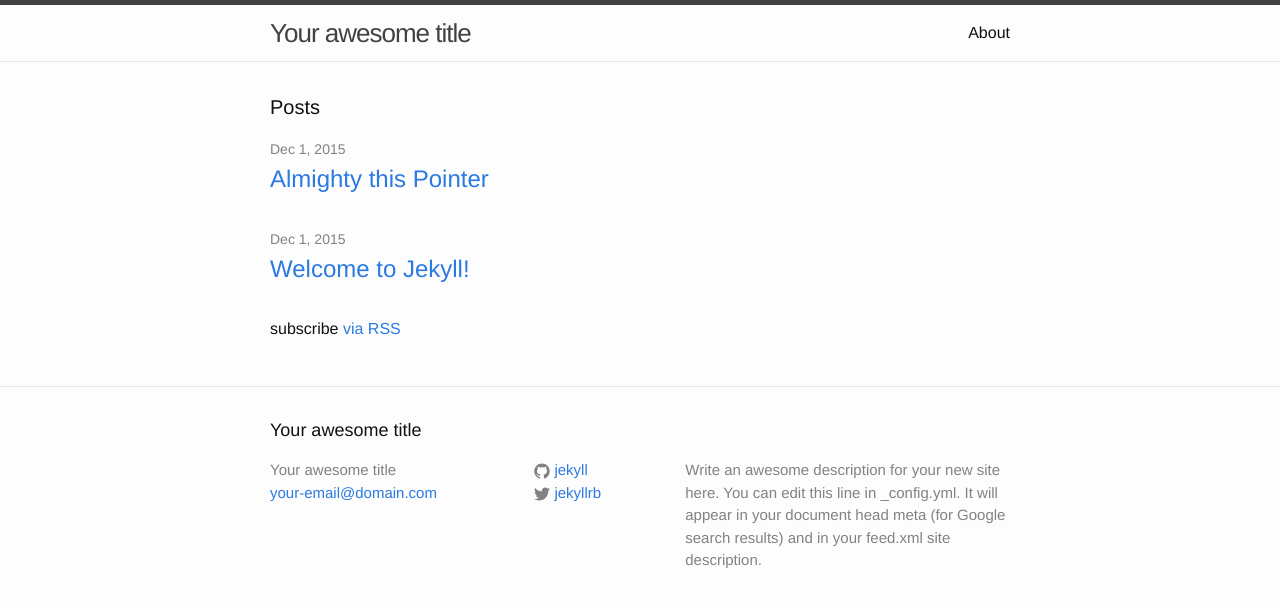
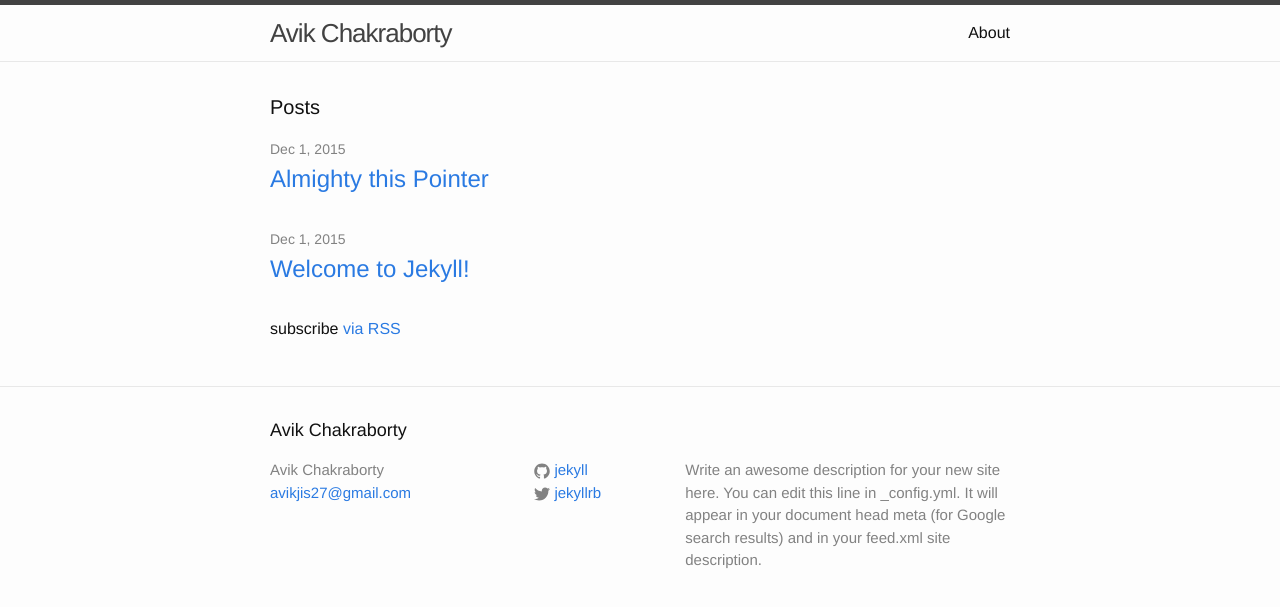
Before and after one commit to avikjis27/avikjis27.github.io, a Jekyll site: the page built from index.html, in a window 1280 px wide. Shown: the top 607 px of the page. Built offline with Jekyll 4.4.1, drawn with Linux system fonts in a browser that asks for light colours.

Commit message:
Changed title

```diff
--- a/_config.yml
+++ b/_config.yml
@@ -6,14 +6,14 @@
 # 'jekyll serve'. If you change this file, please restart the server process.
 
 # Site settings
-title: Your awesome title
-email: your-email@domain.com
+title: Avik Chakraborty
+email: avikjis27@gmail.com
 description: > # this means to ignore newlines until "baseurl:"
   Write an awesome description for your new site here. You can edit this
   line in _config.yml. It will appear in your document head meta (for
   Google search results) and in your feed.xml site description.
 baseurl: "" # the subpath of your site, e.g. /blog
-url: "http://yourdomain.com" # the base hostname & protocol for your site
+url: "http://avikjis27.github.io/" # the base hostname & protocol for your site
 twitter_username: jekyllrb
 github_username:  jekyll
 
```
